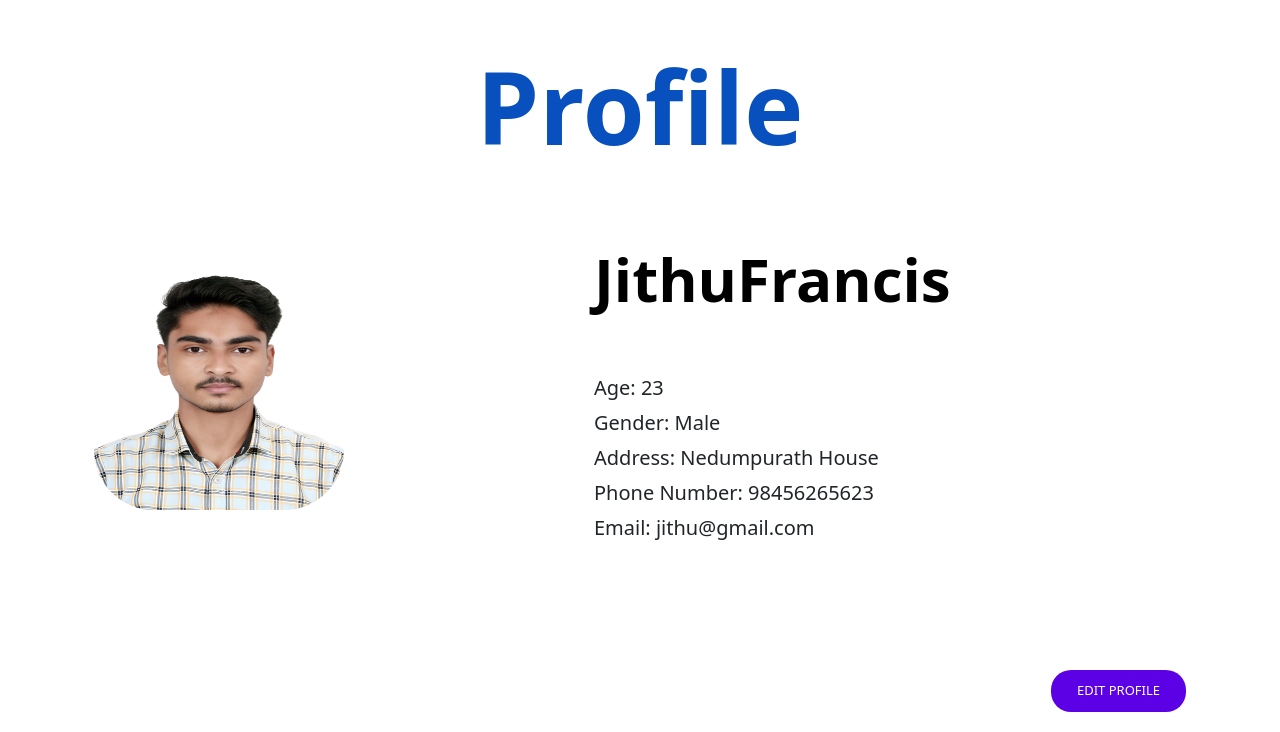
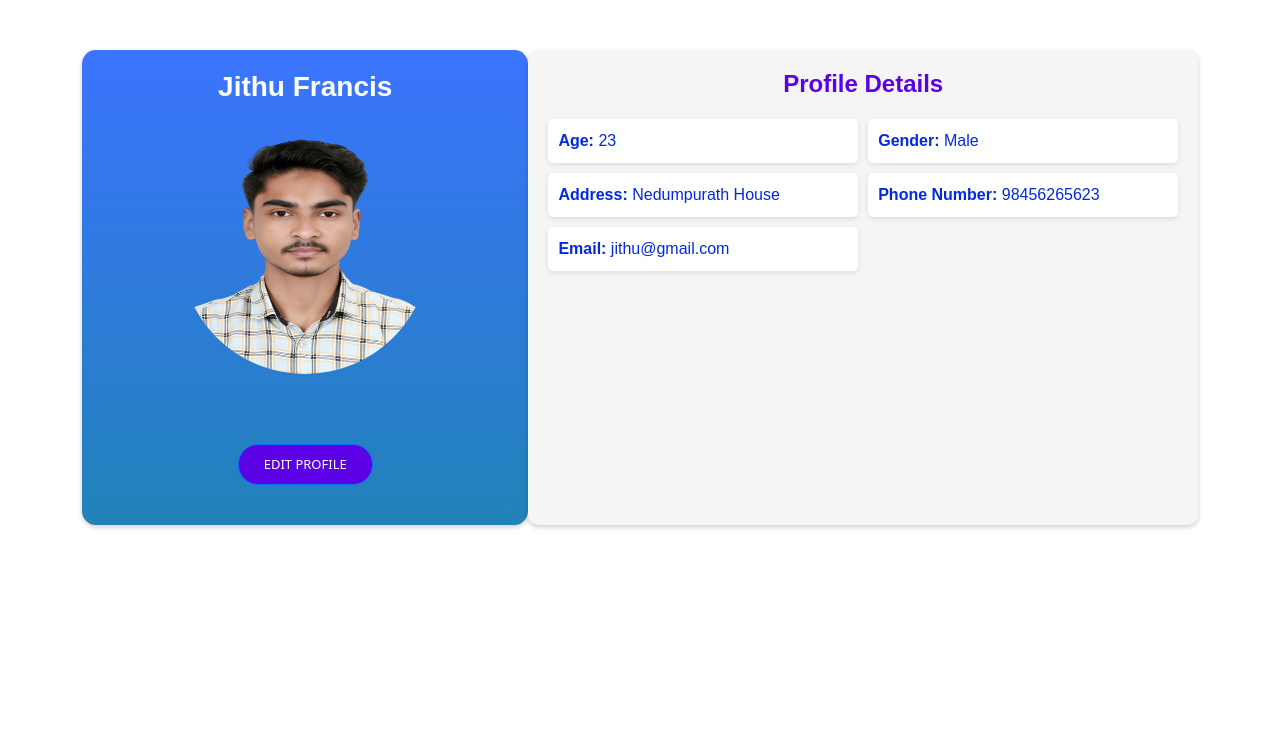
Before and after one commit to peternothere/MedB, a Django app: page /profile/ in a window 1280 px wide. Shown: the part 176-908 px from the top of the page. After the commit the page ends 705 px from the top, so only its background shows below. Run offline with Django 4.2, Linux system fonts and the light colour scheme; a user stored in the database is signed in; data comes from the database, SQL or seed files in the repository; both versions use the stored data as it was after the commit; parts of the project's set-up code (start-up, migrations or seed data) failed here and were passed over; some libraries are stand-ins or nearby versions.

Commit message:
Updated Profile page and Medrecords page.

```diff
--- a/Med_B/symptoms/templates/symptoms/index.html
+++ b/Med_B/symptoms/templates/symptoms/index.html
@@ -154,7 +154,7 @@
 
                 <ul class="nav__list">
                     <li class="nav__item">
-                        <a href="{% url 'dashboard' %}" class="nav__link active-link">
+                        <a href="{% url 'dashboard' %}" class="nav__link">
                             <i class='bx bx-home-alt nav__icon'></i>
                             <span class="nav__name">Home</span>
                         </a>
@@ -182,7 +182,7 @@
                   </li>
 
                   <li class="nav__item">
-                    <a href="{% url 'disease_prediction'%}" class="nav__link">
+                    <a href="{% url 'disease_prediction'%}" class="nav__link active-link">
                         <i class='bx bx-book-alt nav__icon'></i>
                         <span class="nav__name">Disease Prediction</span>
                     </a>
--- a/Med_B/templates/profile.html
+++ b/Med_B/templates/profile.html
@@ -5,95 +5,117 @@
 <style>
   .profile {
     display: flex;
+    justify-content: center;
+    margin-top: 50px;
+  }
+
+  .profile-left {
+    width: 40%;
+    display: flex;
     align-items: center;
     justify-content: center;
     flex-direction: column;
-    margin-top: 50px;
+    border-radius: 3%;
+    padding: 20px;
+    background: linear-gradient(to bottom, #3B74FE, #2182B8);
+    color: #ffffff;
+    box-shadow: 0px 2px 5px rgba(0, 0, 0, 0.2);
   }
 
-  .profile-heading{
-    padding-top:20px;
-    padding-bottom: 20px;
-    height: 120px;
-    display: flex;
-    align-items: center;
-    justify-content: center;
+  .profile-left h1 {
+    font-size: 28px;
+    margin-bottom: 20px;
     text-align: center;
+    font-family: 'Arial', sans-serif;
   }
 
-  .profile-img{
-    display: flex;
-    align-items: center;
-    flex-direction: row;
-    height: 450px;
-  }
-
-  .profile img {
+  .profile-left img {
     width: 250px;
     height: 250px;
-    border-radius: 60px;
+    border-radius: 50%;
     margin-bottom: 20px;
   }
 
-  .profile-info {
-    text-align: left;
-    margin-left: 250px;
+  .profile-right {
+    width: 60%;
+    padding: 20px;
+    background-color: #f5f5f5;
+    border-radius: 10px;
+    box-shadow: 0px 2px 5px rgba(0, 0, 0, 0.2);
   }
 
-
-
-  .profile-heading h1{
-    font-size: 100px;
+  .profile-right h1 {
+    font-size: 24px;
+    margin-bottom: 20px;
+    text-align: center;
+    font-family: 'Arial', sans-serif;
+    color: #5c00e6;
   }
 
-
-
-  .profile-info h1 {
-    font-size: 60px;
-    margin-bottom: 10px;
+  .profile-info {
+    display: grid;
+    grid-template-columns: repeat(2, 1fr);
+    grid-gap: 10px;
   }
 
   .profile-info p {
-    font-size: 20px;
-    margin-bottom: 5px;
+    margin: 0;
+    padding: 10px;
+    background-color: #ffffff;
+    border-radius: 5px;
+    box-shadow: 0px 2px 5px rgba(0, 0, 0, 0.1);
+    font-size: 16px;
+    font-family: 'Arial', sans-serif;
+    color: #0029E6;
   }
 
-  .edit-button{
-    margin-top:30px;
-    margin-right: 40px;
+  .edit-button {
+    margin-top: 30px;
+    text-align: center;
   }
 
   .profile a {
     margin-top: 20px;
     margin-bottom: 20px;
     float: right;
+    color: #ffffff;
+    background-color: #5c00e6;
   }
 
+  @media (max-width: 768px) {
+    .profile {
+      flex-direction: column;
+      align-items: center;
+    }
+
+    .profile-left,
+    .profile-right {
+      width: 90%;
+    }
+  }
 </style>
 {% endblock %}
 
-
 {% block mybody %}
 
-<div class="container  ">
+<div class="container">
   <div class="profile">
-    <div class="container profile-heading">
-      <h1 style='color:#0750bd;'>Profile</h1>
-    </div>
-    <div class="container profile-img">
+    <div class="profile-left">
+      <h1>{{ user.first_name }} {{ user.last_name }}</h1>
       <img src="{{ user.profile.picture.url }}" alt="Profile Picture">
-      <div class="profile-info">
-        <h1 style="color:black;">{{ user.first_name }}{{user.last_name }}</h1>
-        <br><br>
-        <p>Age: {{ user.profile.age }}</p>
-        <p>Gender: {{ user.profile.gender }}</p>
-        <p>Address: {{ user.profile.address }}</p>
-        <p>Phone Number: {{ user.profile.phone }}</p>
-        <p>Email: {{ user.email }}</p>
+      <div class="edit-button">
+        <a href="{% url 'edit_profile' %}" class="btn btn-primary" type="submit" id="header-links">Edit Profile</a>
       </div>
     </div>
-    <div class="container edit-button ">
-      <a href="{% url 'edit_profile' %}" class="btn" style="color: white; background-color: #5c00e6;"type="submit" id="header-links">Edit Profile</a>
+    <div class="profile-right">
+      <h1>Profile Details</h1>
+      <div class="profile-info">
+        <p><strong>Age:</strong> {{ user.profile.age }}</p>
+        <p><strong>Gender:</strong> {{ user.profile.gender }}</p>
+        <p><strong>Address:</strong> {{ user.profile.address }}</p>
+        <p><strong>Phone Number:</strong> {{ user.profile.phone }}</p>
+        <p><strong>Email:</strong> {{ user.email }}</p>
+      </div>
     </div>
   </div>
 </div>
```
Also changed, not shown: Med_B/templates/edit_profile.html (+111 -15 lines), Med_B/templates/prescription.html (+89 -94 lines), Med_B/db.sqlite3, Med_B/media/images/car.png (added).
